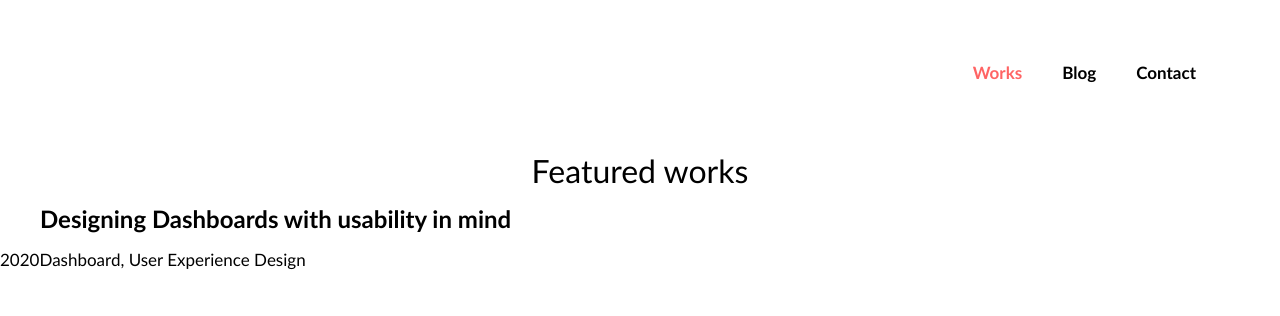
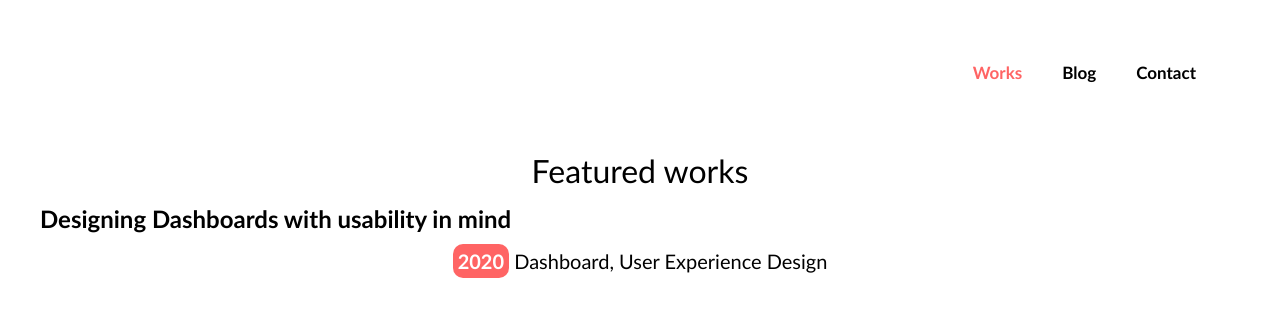
Before and after one commit to Pedrojoseroza/atv-portfolio, a plain HTML site: page works.html in a window 1280 px wide. Drawn offline with Linux system fonts and the light colour scheme.

Commit message:
Data e primeiro título

```diff
--- a/css/estilo.css
+++ b/css/estilo.css
@@ -156,8 +156,19 @@ section.featured h2{
         font-size: x-large;
         font-weight: bold;
 }
-
-
+section.featured p {
+    text-align: center;
+    margin: 15px 0 15px 0 ;
+    font-size: 20px;
+}
+section.featured p span {
+    background-color: #FF6464;
+    border-radius: 10px;
+    padding: 5px;
+    font-weight: bold;
+    color: white;
+    margin: 0px ;
+}
 
 
 
```
Also changed, not shown: works.html (+1 -1 lines).
